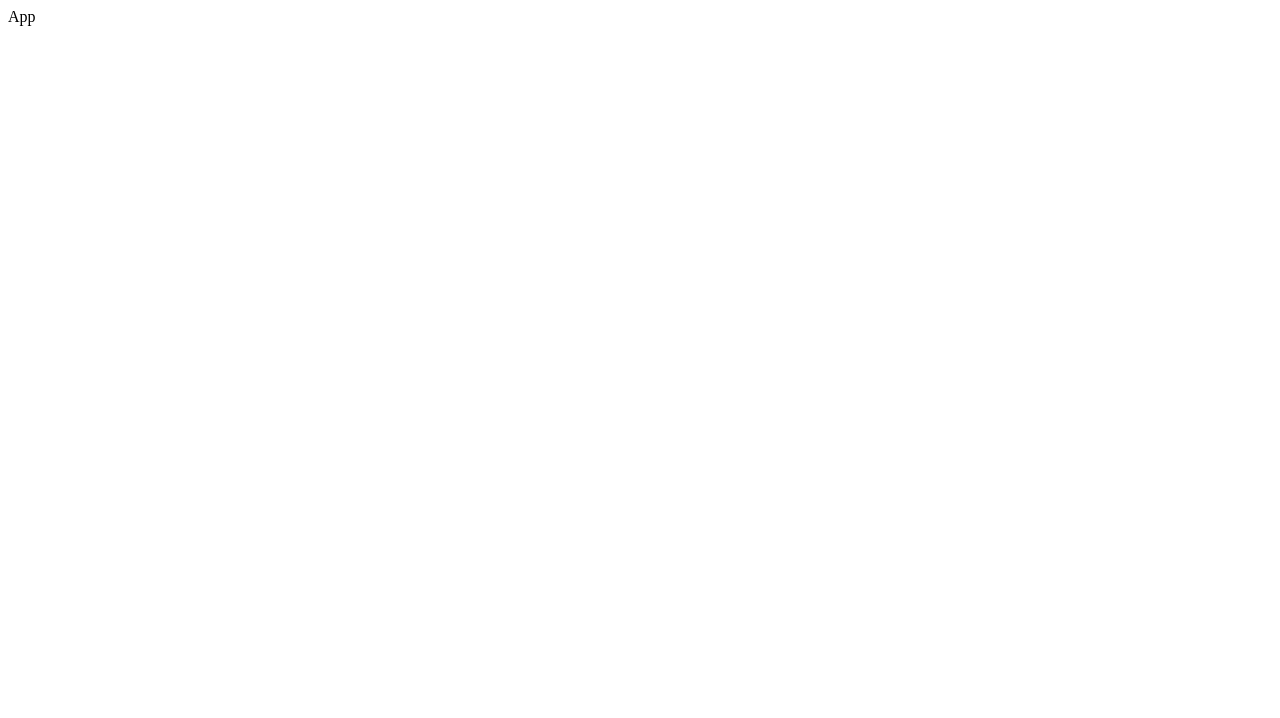
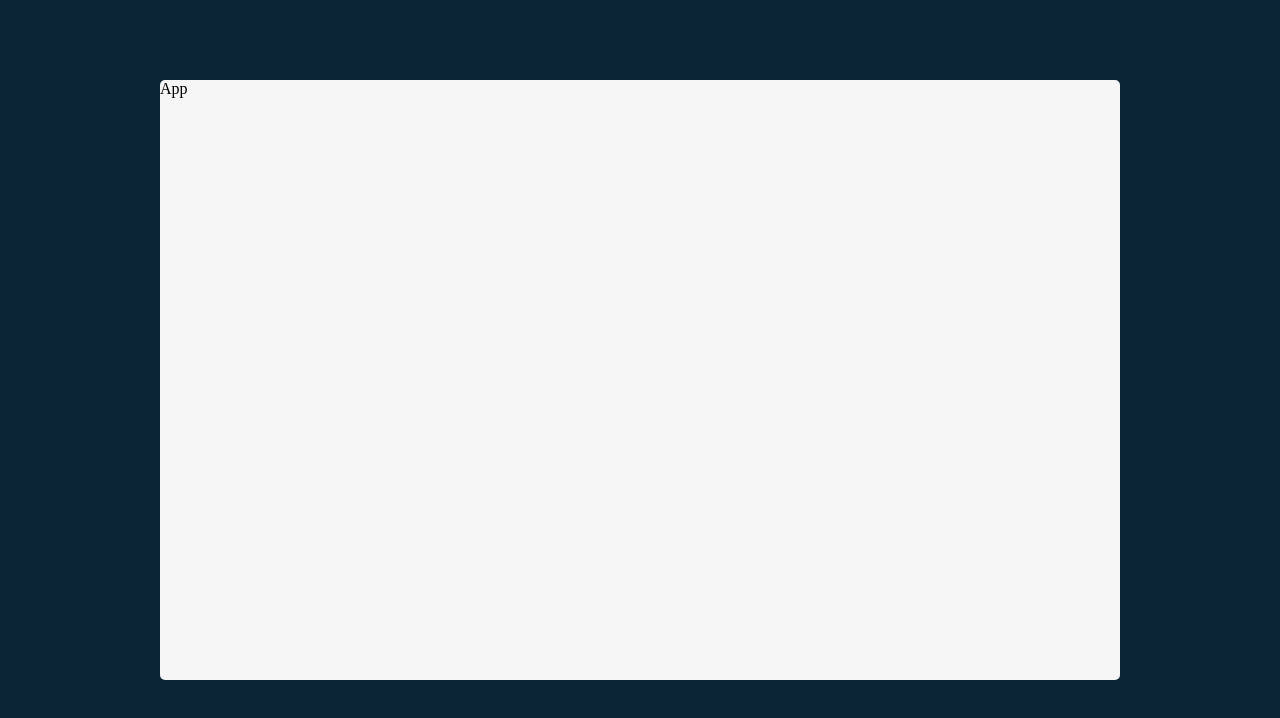
Before and after one commit to J-David-Baxter/tenzies, a React (Create React App) app: page / in a window 1280 px wide. Shown: the top 718 px of the page. Built offline with nearby package versions, Linux system fonts and the light colour scheme.

Commit message:
Initial styling

```diff
--- a/src/App.js
+++ b/src/App.js
@@ -1,7 +1,12 @@
+import React from "react";
+import "./style.css"
 
 function App() {
   return (
-    <div>App</div>
+    <div className="App">
+      <main>App</main>
+    </div>
+
   );
 }
 
--- /dev/null
+++ b/src/style.css
@@ -0,0 +1,24 @@
+* {
+    box-sizing: border-box;
+}
+
+body {
+    margin: 0;
+    padding: 20px;
+    background-color: #0B2434;
+}
+
+.App {
+    display: flex;
+    align-items: center;
+    justify-content: center;
+    height: 90vh;
+}
+
+main {
+    background-color: #f5f5f5;
+    height: 75vh;
+    width: 75vw;
+    max-width: 75vw;
+    border-radius: 5px;
+}
```
